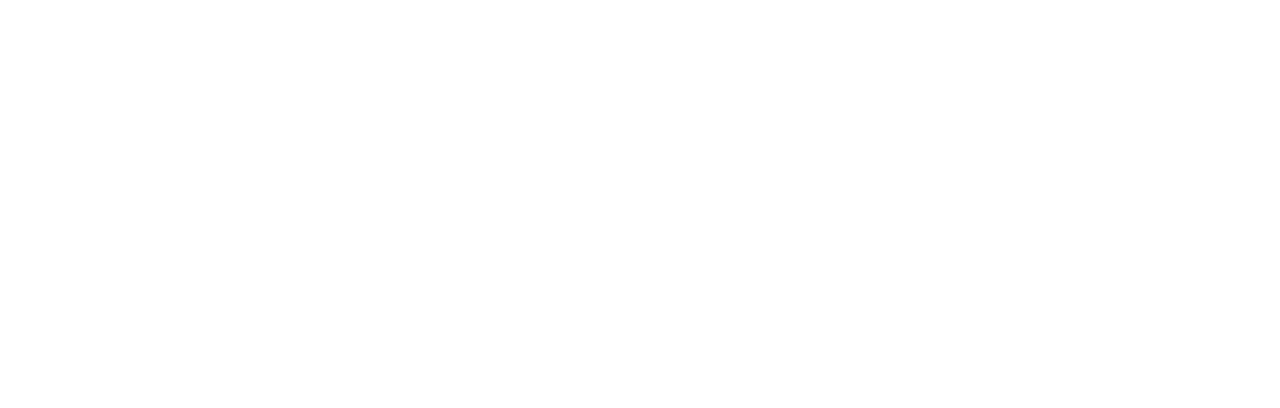
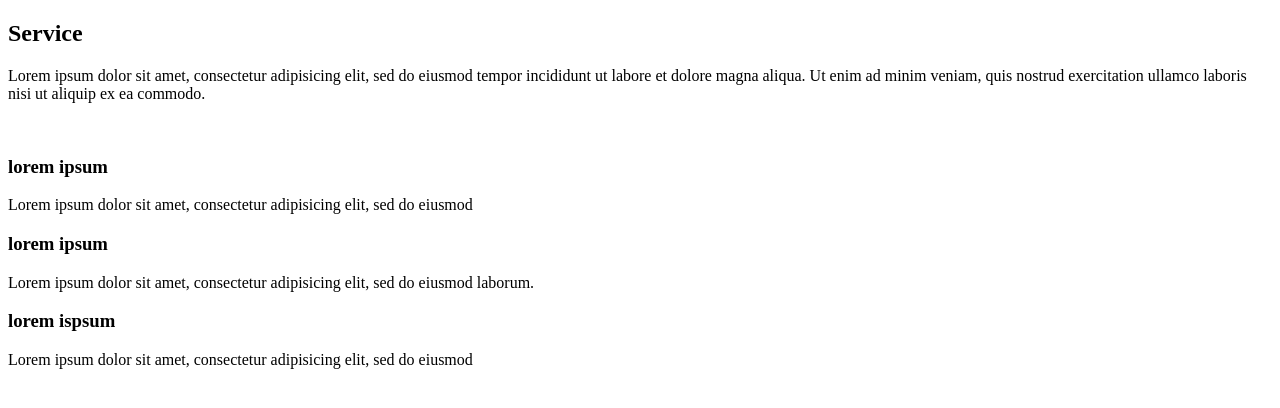
Before and after one commit to Celine2/scrum, a plain HTML site: page index.html in a window 1280 px wide. Drawn offline with Linux system fonts and the light colour scheme.

Commit message:
ajout section 2

```diff
--- a/index.html
+++ b/index.html
@@ -6,6 +6,26 @@
 		<link rel="stylesheet" type="text/css" src="css/style.css" />
 	</head>
 	<body>
-
+	 <section>
+	 	<h2>Service</h2>
+	 	<p>Lorem ipsum dolor sit amet, consectetur adipisicing elit, sed do eiusmod
+	 	tempor incididunt ut labore et dolore magna aliqua. Ut enim ad minim veniam,
+	 	quis nostrud exercitation ullamco laboris nisi ut aliquip ex ea commodo.</p>
+	 	<img src="#" alt="" />
+	 	<img src="#" alt="" />
+	 	<img src="#" alt="" />
+	 	<img src="#" alt="" />
+        <img src="#" alt="" />
+        <h3>lorem ipsum</h3>
+        <p>Lorem ipsum dolor sit amet, consectetur adipisicing elit, sed do eiusmod
+        </p>
+        <h3>lorem ipsum</h3>
+        <p>Lorem ipsum dolor sit amet, consectetur adipisicing elit, sed do eiusmod
+        laborum.
+    	</p>
+        <h3>lorem ispsum</h3>
+    	<p>Lorem ipsum dolor sit amet, consectetur adipisicing elit, sed do eiusmod
+    	 </p>
+	 </section>
 	</body>
 </html>
```
